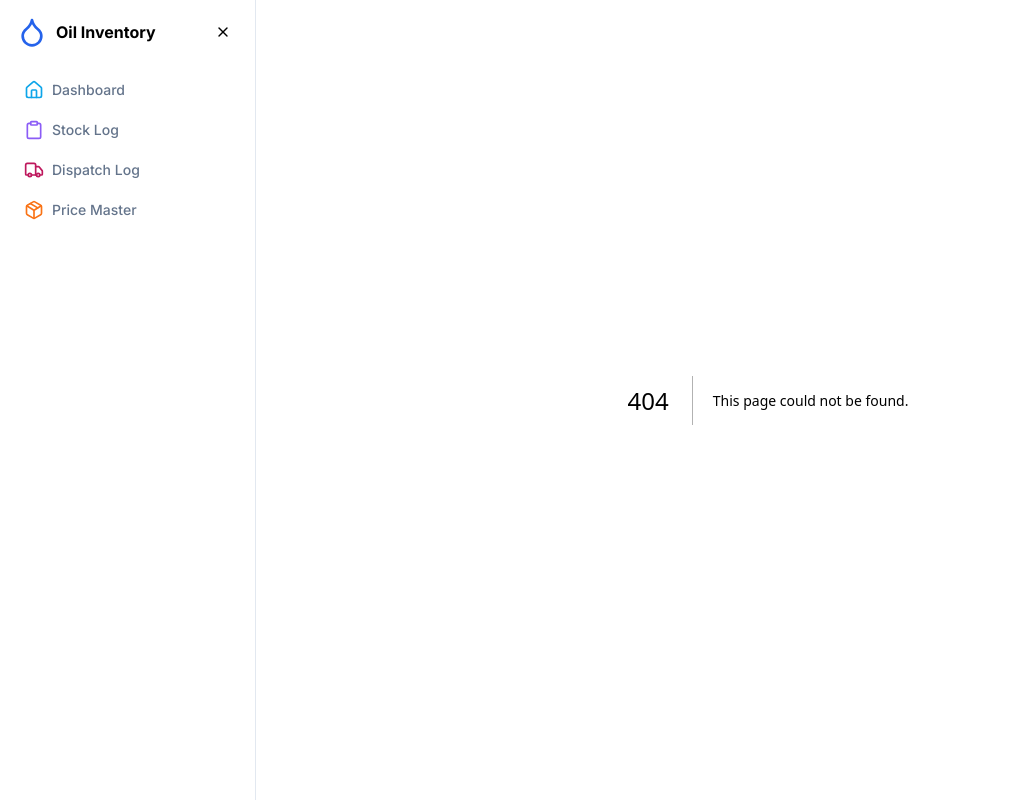
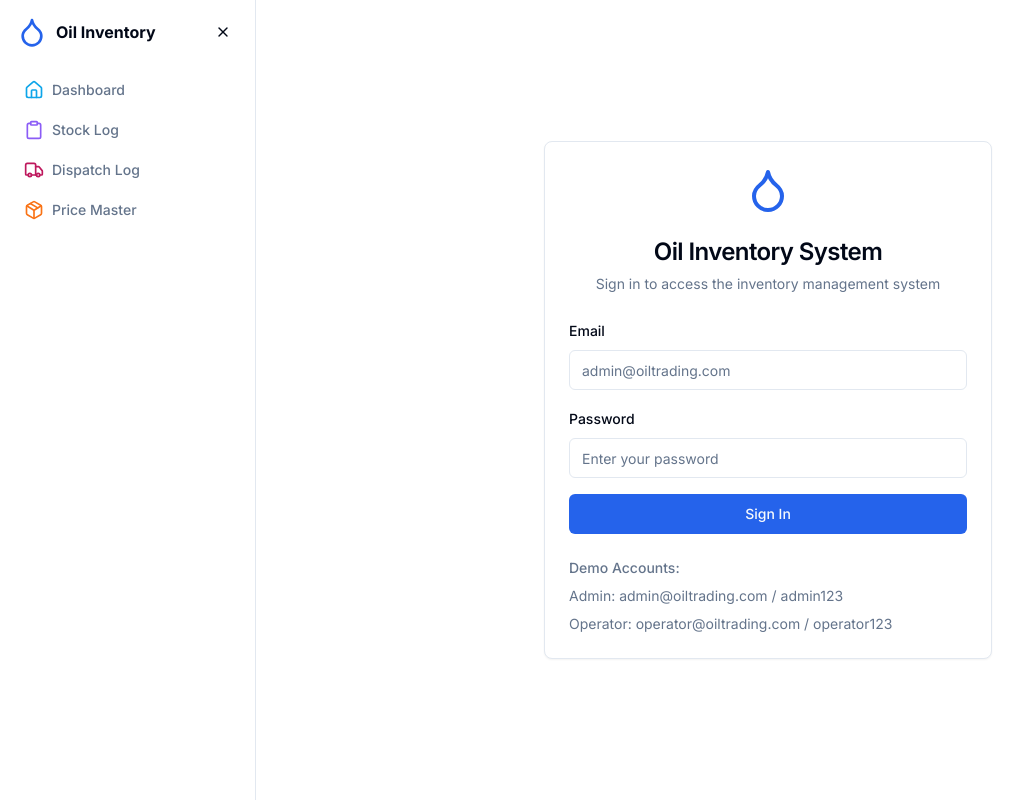
Before and after one commit to eternalshiva/Oil_sales, a Next.js app: page /login in a window 1280 px wide. Before the commit this address had no page. Shown: the whole page, without its empty margins (0-1034 px from the left). Built offline with nearby package versions, Linux system fonts and the light colour scheme.

Commit message:
auto-commit for 9575f304-3ae2-4488-8365-4a2961fb4f0f

```diff
--- /dev/null
+++ b/app/login/page.tsx
@@ -0,0 +1,102 @@
+"use client"
+
+import { useState } from 'react'
+import { signIn } from 'next-auth/react'
+import { useRouter } from 'next/navigation'
+import { Card, CardContent, CardDescription, CardHeader, CardTitle } from '@/components/ui/card'
+import { Input } from '@/components/ui/input'
+import { Label } from '@/components/ui/label'
+import { Button } from '@/components/ui/button'
+import { Droplet } from 'lucide-react'
+import { useToast } from '@/hooks/use-toast'
+
+export default function LoginPage() {
+  const [email, setEmail] = useState('')
+  const [password, setPassword] = useState('')
+  const [isLoading, setIsLoading] = useState(false)
+  const router = useRouter()
+  const { toast } = useToast()
+
+  const handleSubmit = async (e: React.FormEvent) => {
+    e.preventDefault()
+    setIsLoading(true)
+
+    try {
+      const result = await signIn('credentials', {
+        email,
+        password,
+        redirect: false,
+      })
+
+      if (result?.error) {
+        toast({
+          title: 'Login Failed',
+          description: 'Invalid email or password',
+          variant: 'destructive'
+        })
+      } else {
+        router.push('/dashboard')
+      }
+    } catch (error) {
+      console.error('Login error:', error)
+      toast({
+        title: 'Error',
+        description: 'Something went wrong. Please try again.',
+        variant: 'destructive'
+      })
+    } finally {
+      setIsLoading(false)
+    }
+  }
+
+  return (
+    <div className="min-h-screen flex items-center justify-center bg-background px-4">
+      <Card className="w-full max-w-md">
+        <CardHeader className="text-center">
+          <div className="flex justify-center mb-4">
+            <Droplet className="h-12 w-12 text-primary" />
+          </div>
+          <CardTitle className="text-2xl">Oil Inventory System</CardTitle>
+          <CardDescription>
+            Sign in to access the inventory management system
+          </CardDescription>
+        </CardHeader>
+        <CardContent>
+          <form onSubmit={handleSubmit} className="space-y-4">
+            <div className="space-y-2">
+              <Label htmlFor="email">Email</Label>
+              <Input
+                id="email"
+                type="email"
+                placeholder="admin@oiltrading.com"
+                value={email}
+                onChange={(e) => setEmail(e.target.value)}
+                required
+              />
+            </div>
+            <div className="space-y-2">
+              <Label htmlFor="password">Password</Label>
+              <Input
+                id="password"
+                type="password"
+                placeholder="Enter your password"
+                value={password}
+                onChange={(e) => setPassword(e.target.value)}
+                required
+              />
+            </div>
+            <Button type="submit" className="w-full" disabled={isLoading}>
+              {isLoading ? 'Signing in...' : 'Sign In'}
+            </Button>
+          </form>
+
+          <div className="mt-6 space-y-2 text-sm text-muted-foreground">
+            <p className="font-medium">Demo Accounts:</p>
+            <p>Admin: admin@oiltrading.com / admin123</p>
+            <p>Operator: operator@oiltrading.com / operator123</p>
+          </div>
+        </CardContent>
+      </Card>
+    </div>
+  )
+}
```
